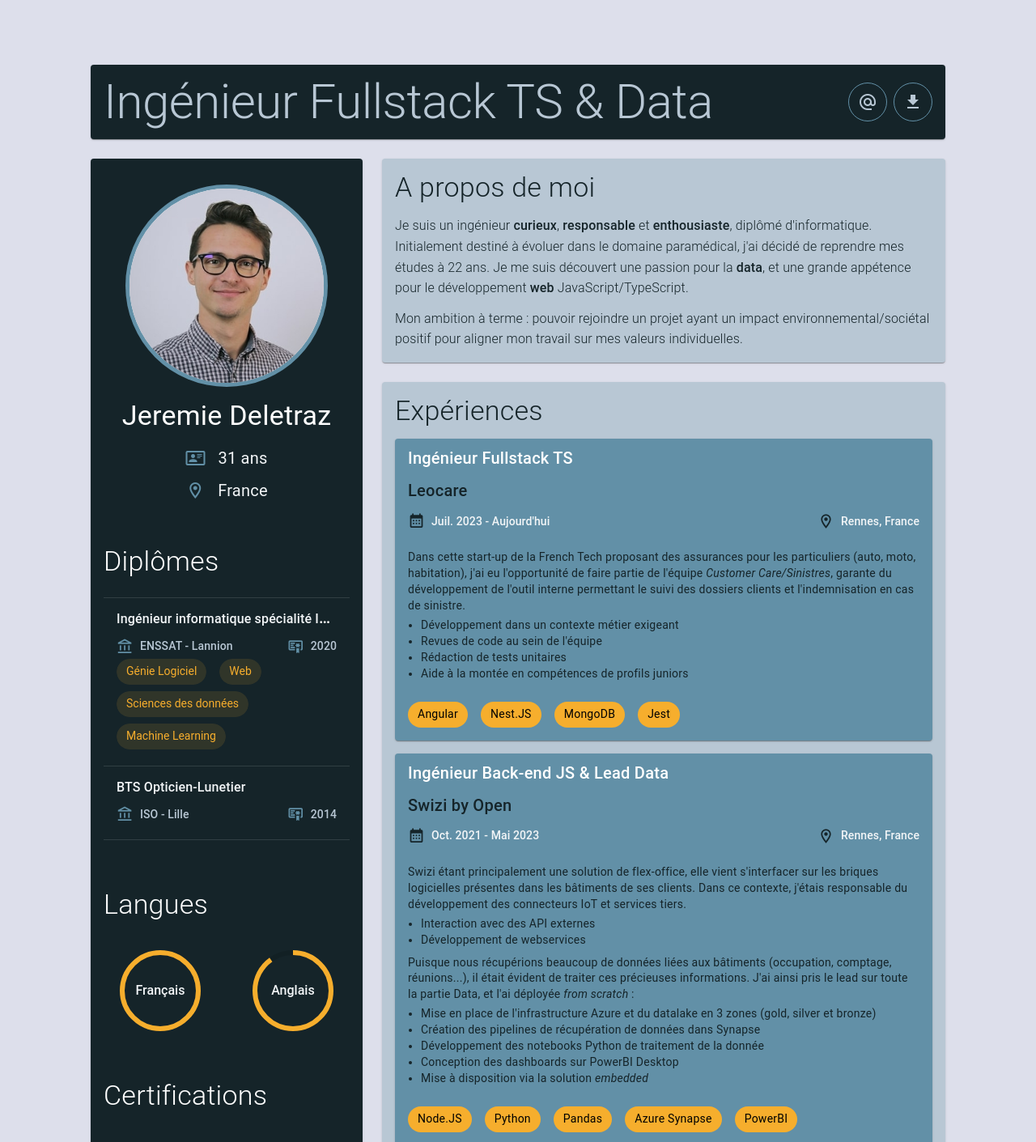
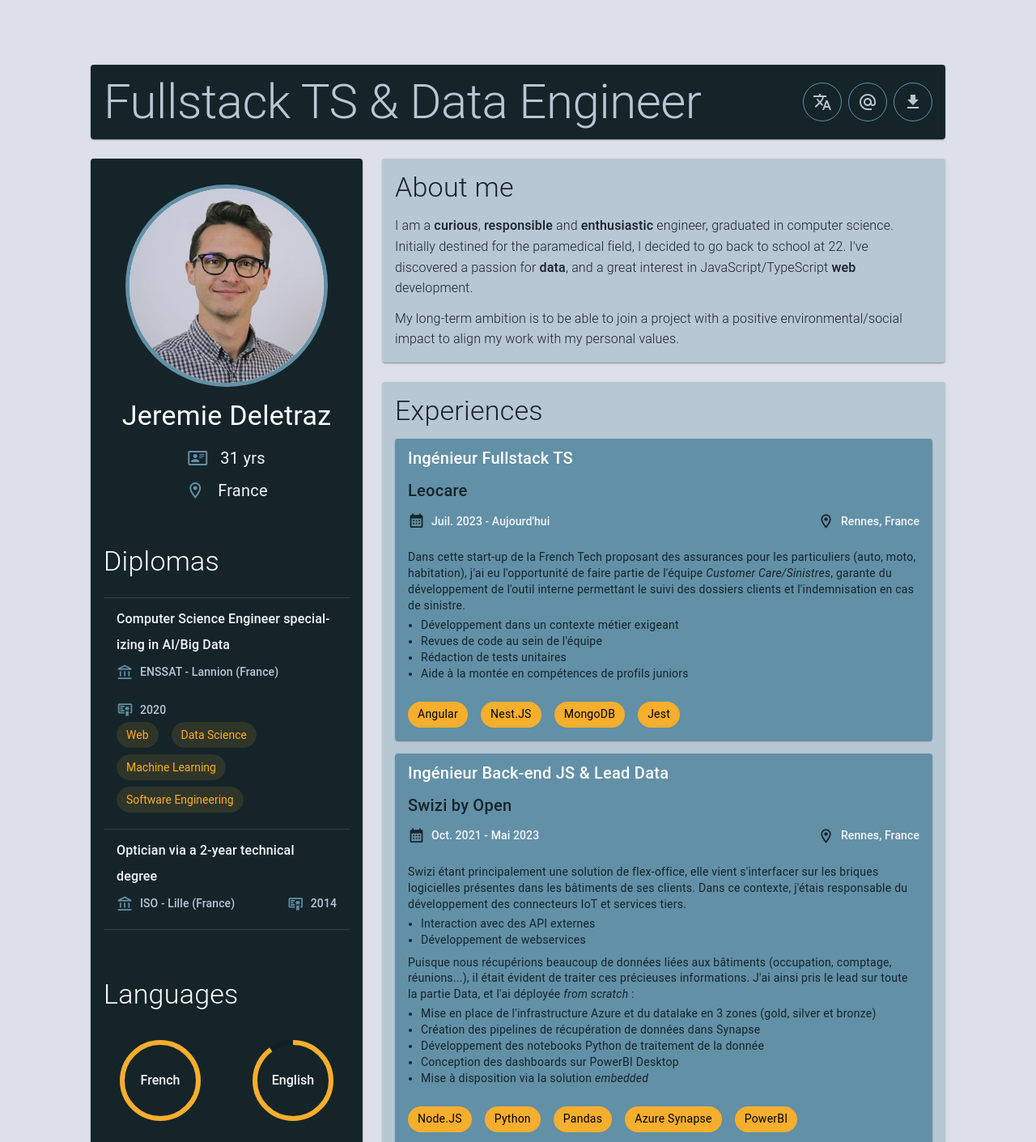
Before and after one commit to jrmdel/jrmdel.github.io, a Vue app: page / in a window 1280 px wide. Shown: the top 1411 px of the page at 81% size. Built offline with nearby package versions, Linux system fonts and the light colour scheme.

Commit message:
feat: adapt all secondary components

```diff
--- a/src/components/AboutMe.vue
+++ b/src/components/AboutMe.vue
@@ -1,24 +1,19 @@
 <template>
   <v-card class="mb-6" :color="cardColor">
     <v-card-title class="text-h4 font-weight-light" :class="computedTitleColor">
-      A propos de moi
+      {{ $t('about-me.title') }}
     </v-card-title>
     <v-card-text
       class="d-flex flex-column ga-3 text-subtitle-1 font-weight-light"
       style="line-height: 1.6"
     >
+      <i18n-t keypath="about-me.intro.label" tag="p" scope="global" :class="computedTextColor">
+        <template v-for="(accentuated, i) in accentuatedKeys" :key="i" v-slot:[accentuated]>
+          <span class="font-weight-medium">{{ $t(`about-me.intro.${accentuated}`) }}</span>
+        </template>
+      </i18n-t>
       <p :class="computedTextColor">
-        Je suis un ingénieur <span class="font-weight-medium">curieux</span>,
-        <span class="font-weight-medium">responsable</span> et
-        <span class="font-weight-medium">enthousiaste</span>, diplômé d'informatique. Initialement
-        destiné à évoluer dans le domaine paramédical, j'ai décidé de reprendre mes études à 22 ans.
-        Je me suis découvert une passion pour la <span class="font-weight-medium">data</span>, et
-        une grande appétence pour le développement
-        <span class="font-weight-medium">web</span> JavaScript/TypeScript.
-      </p>
-      <p :class="computedTextColor">
-        Mon ambition à terme : pouvoir rejoindre un projet ayant un impact environnemental/sociétal
-        positif pour aligner mon travail sur mes valeurs individuelles.
+        {{ $t('about-me.future') }}
       </p>
     </v-card-text>
   </v-card>
@@ -36,10 +31,11 @@ export default defineComponent({
     bodyTextColor: { type: String, default: '' },
   },
   setup(props) {
+    const accentuatedKeys = ['quality-1', 'quality-2', 'quality-3', 'interest-1', 'interest-2'];
     const computedTitleColor = useColor(props.titleColor);
     const computedTextColor = useColor(props.bodyTextColor);
 
-    return { computedTitleColor, computedTextColor };
+    return { accentuatedKeys, computedTitleColor, computedTextColor };
   },
 });
 </script>
--- a/src/components/Certificates.vue
+++ b/src/components/Certificates.vue
@@ -2,15 +2,20 @@
   <div class="mt-2">
     <v-container>
       <v-row class="my-2 text-h4 font-weight-light" :class="computedTitleColor">
-        <v-col> Certifications </v-col>
+        <v-col> {{ $t('certificates.title') }} </v-col>
       </v-row>
       <!--Visible except on xs and medium screens-->
-      <v-row v-for="(crt, i) in cert" :key="i" align="center" class="px-2 hidden-xs hidden-md">
+      <v-row
+        v-for="(certificate, i) in certificates"
+        :key="i"
+        align="center"
+        class="px-2 hidden-xs hidden-md"
+      >
         <v-col cols="auto">
           <v-row class="my-n1" no-gutters align="center">
             <v-icon class="mr-2" small :color="iconColor"> mdi-certificate-outline </v-icon>
             <span class="text-subtitle-2" :class="computedTextColor">
-              {{ crt.year }}
+              {{ certificate.year }}
             </span>
           </v-row>
         </v-col>
@@ -19,26 +24,28 @@
             class="font-weight-medium d-flex align-center"
             :class="computedCertificateTextColor"
           >
-            {{ crt.title }}
+            {{ certificate.title }}
           </span>
         </v-col>
-        <v-col v-if="crt.score" cols="auto">
+        <v-col v-if="certificate.score" cols="auto">
           <v-icon small color="warning" class="mr-2"> mdi-chart-box-outline </v-icon>
           <a
-            v-if="crt.link"
+            v-if="certificate.link"
             class="text-subtitle-2"
             :class="computedTextColor"
-            :href="crt.link"
+            :href="certificate.link"
             target="_blank"
           >
-            {{ crt.score }}
+            {{ certificate.score }}
           </a>
-          <span v-else class="text-subtitle-2" :class="computedTextColor">{{ crt.score }}</span>
+          <span v-else class="text-subtitle-2" :class="computedTextColor">{{
+            certificate.score
+          }}</span>
         </v-col>
       </v-row>
       <!--Only on extra-small and medium-->
       <v-row class="hidden-sm hidden-lg-and-up" no-gutters>
-        <v-col v-for="(crt, i) in cert" :key="i" cols="12" class="my-1">
+        <v-col v-for="(certificate, i) in certificates" :key="i" cols="12" class="my-1">
           <v-divider></v-divider>
           <v-card variant="text">
             <v-card-title>
@@ -46,7 +53,7 @@
                 class="text-subtitle-1 font-weight-medium"
                 :class="computedCertificateTextColor"
               >
-                {{ crt.title }}
+                {{ certificate.title }}
               </span>
             </v-card-title>
             <v-card-text>
@@ -55,23 +62,23 @@
                   <v-row class="my-n1" no-gutters align="center">
                     <v-icon class="mr-2" small :color="iconColor"> mdi-certificate-outline </v-icon>
                     <span class="text-subtitle-2" :class="computedTextColor">
-                      {{ crt.year }}
+                      {{ certificate.year }}
                     </span>
                   </v-row>
                 </v-col>
-                <v-col v-if="crt.score" cols="auto">
+                <v-col v-if="certificate.score" cols="auto">
                   <v-icon class="mr-2" small color="warning"> mdi-chart-box-outline </v-icon>
                   <a
-                    v-if="crt.link"
+                    v-if="certificate.link"
                     class="text-subtitle-2"
                     :class="computedTextColor"
-                    :href="crt.link"
+                    :href="certificate.link"
                     target="_blank"
                   >
-                    {{ crt.score }}
+                    {{ certificate.score }}
                   </a>
                   <span v-else class="text-subtitle-2" :class="computedTextColor">{{
-                    crt.score
+                    certificate.score
                   }}</span>
                 </v-col>
               </v-row>
@@ -89,6 +96,13 @@ import { defineComponent } from 'vue';
 
 import { useColor } from '@/composables/useColor';
 
+interface ICertificate {
+  title: string;
+  score: string;
+  year: string;
+  link?: string;
+}
+
 export default defineComponent({
   props: {
     titleColor: { type: String, default: '' },
@@ -101,14 +115,7 @@ export default defineComponent({
     const computedCertificateTextColor = useColor(props.certificateTextColor);
     const computedTextColor = useColor(props.textColor);
 
-    return {
-      computedTitleColor,
-      computedCertificateTextColor,
-      computedTextColor,
-    };
-  },
-  data: () => ({
-    cert: [
+    const certificates: ICertificate[] = [
       {
         title: 'Develop Your Cultural Intelligence',
         score: '87/100',
@@ -126,8 +133,15 @@ export default defineComponent({
         score: '960/990',
         year: '2018',
       },
-    ],
-  }),
+    ];
+
+    return {
+      computedTitleColor,
+      computedCertificateTextColor,
+      computedTextColor,
+      certificates,
+    };
+  },
 });
 </script>
 
--- a/src/components/Diplomas.vue
+++ b/src/components/Diplomas.vue
@@ -2,14 +2,18 @@
   <div class="mt-2">
     <v-container>
       <v-row class="my-2 text-h4 font-weight-light" :class="computedTitleColor">
-        <v-col>Diplômes</v-col>
+        <v-col>{{ $t('diplomas.title') }}</v-col>
       </v-row>
       <v-row align="center" justify="space-around" no-gutters>
         <v-col v-for="(d, i) in diplomas" :key="i" cols="12" class="my-1">
           <v-divider dark />
           <v-card variant="text">
             <v-card-title>
-              <span class="text-subtitle-1 font-weight-medium" :class="computedDiplomaTextColor">
+              <span
+                class="text-subtitle-1 font-weight-medium"
+                style="text-wrap-mode: wrap"
+                :class="computedDiplomaTextColor"
+              >
                 {{ d.title }}
               </span>
             </v-card-title>
@@ -47,9 +51,17 @@
 </template>
 
 <script lang="ts">
-import { defineComponent } from 'vue';
+import { computed, defineComponent } from 'vue';
+import { useI18n } from 'vue-i18n';
 
 import { useColor } from '@/composables/useColor';
+
+interface IDiploma {
+  title: string;
+  school: string;
+  year: string;
+  skills?: string[];
+}
 
 export default defineComponent({
   props: {
@@ -60,6 +72,26 @@ export default defineComponent({
     chipColor: { type: String, default: 'warning' },
   },
   setup(props) {
+    const { t } = useI18n();
+    const diplomas = computed<IDiploma[]>(() => [
+      {
+        title: t('diplomas.diploma-1.title'),
+        school: t('diplomas.diploma-1.school'),
+        year: t('diplomas.diploma-1.year'),
+        skills: [
+          t('diplomas.diploma-1.skills.web'),
+          t('diplomas.diploma-1.skills.data-science'),
+          t('diplomas.diploma-1.skills.machine-learning'),
+          t('diplomas.diploma-1.skills.software-engineering'),
+        ],
+      },
+      {
+        title: t('diplomas.diploma-2.title'),
+        school: t('diplomas.diploma-2.school'),
+        year: t('diplomas.diploma-2.year'),
+      },
+    ]);
+
     const computedTitleColor = useColor(props.titleColor);
     const computedDiplomaTextColor = useColor(props.diplomaTextColor);
     const computedTextColor = useColor(props.textColor);
@@ -68,22 +100,8 @@ export default defineComponent({
       computedTitleColor,
       computedDiplomaTextColor,
       computedTextColor,
+      diplomas,
     };
   },
-  data: () => ({
-    diplomas: [
-      {
-        title: 'Ingénieur informatique spécialité IA/Big Data',
-        school: 'ENSSAT - Lannion',
-        year: '2020',
-        skills: ['Génie Logiciel', 'Web', 'Sciences des données', 'Machine Learning'],
-      },
-      {
-        title: 'BTS Opticien-Lunetier',
-        school: 'ISO - Lille',
-        year: '2014',
-      },
-    ],
-  }),
 });
 </script>
--- a/src/components/Experiences.vue
+++ b/src/components/Experiences.vue
@@ -1,6 +1,8 @@
 <template>
   <v-card color="primaryLight">
-    <v-card-title class="text-h4 font-weight-light text-tertiary">Expériences</v-card-title>
+    <v-card-title class="text-h4 font-weight-light text-tertiary">{{
+      $t('experiences.title')
+    }}</v-card-title>
     <v-card-text>
       <div class="hidden-xs d-flex flex-column ga-4">
         <Leocare
--- a/src/components/FindMe.vue
+++ b/src/components/FindMe.vue
@@ -2,7 +2,7 @@
   <div>
     <v-container>
       <v-row class="my-2 text-h4 font-weight-light" :class="computedTitleColor">
-        <v-col>Retrouvez-moi</v-col>
+        <v-col>{{ $t('find-me.title') }}</v-col>
       </v-row>
       <!--Standard display except on medium screens-->
       <v-row align="center" justify="space-around" class="pa-4 hidden-md-and-up">
@@ -11,14 +11,14 @@
             <v-btn
               v-bind="props"
               variant="flat"
-              :color="site.back"
+              :color="site.backgroundColor"
               :href="site.link"
               :icon="site.icon"
               target="_blank"
               size="large"
             >
               <template v-slot:default>
-                <v-icon :color="site.logo" size="x-large"> </v-icon>
+                <v-icon :color="site.iconColor" size="x-large"> </v-icon>
               </template>
             </v-btn>
           </template>
@@ -36,14 +36,14 @@
                 <v-btn
                   v-bind="props"
                   variant="flat"
-                  :color="site.back"
+                  :color="site.backgroundColor"
                   :href="site.link"
                   :icon="site.icon"
                   target="_blank"
                   size="large"
                 >
                   <template v-slot:default>
-                    <v-icon :color="site.logo" size="x-large"> </v-icon>
+                    <v-icon :color="site.iconColor" size="x-large"> </v-icon>
                   </template>
                 </v-btn>
               </template>
@@ -59,9 +59,18 @@
 </template>
 
 <script lang="ts">
-import { defineComponent } from 'vue';
+import { computed, defineComponent } from 'vue';
+import { useI18n } from 'vue-i18n';
 
 import { useColor } from '@/composables/useColor';
+
+interface ISite {
+  text: string;
+  icon: string;
+  link: string;
+  iconColor: string;
+  backgroundColor: string;
+}
 
 export default defineComponent({
   props: {
@@ -69,45 +78,46 @@ export default defineComponent({
     textColor: { type: String, default: '' },
   },
   setup(props) {
+    const { t } = useI18n();
+    const sites = computed<ISite[]>(() => [
+      {
+        text: t('find-me.github'),
+        icon: 'mdi-github',
+        link: 'https://github.com/jrmdel',
+        iconColor: 'black',
+        backgroundColor: 'white',
+      },
+      {
+        text: t('find-me.stackoverflow'),
+        icon: 'mdi-stack-overflow',
+        link: 'https://stackoverflow.com/users/12194386',
+        iconColor: '#f48024',
+        backgroundColor: 'white',
+      },
+      {
+        text: t('find-me.linkedin'),
+        icon: 'mdi-linkedin',
+        link: 'https://www.linkedin.com/in/jeremie-deletraz/',
+        iconColor: '#006192',
+        backgroundColor: 'white',
+      },
+      {
+        text: t('find-me.strava'),
+        icon: 'custom:strava',
+        link: 'https://www.strava.com/athletes/2740041',
+        iconColor: '#FC4C02',
+        backgroundColor: 'white',
+      },
+    ]);
+
     const computedTitleColor = useColor(props.titleColor);
     const computedTextColor = useColor(props.textColor);
 
     return {
       computedTitleColor,
       computedTextColor,
+      sites,
     };
   },
-  data: () => ({
-    sites: [
-      {
-        text: 'Sur GitHub',
-        icon: 'mdi-github',
-        link: 'https://github.com/jrmdel',
-        logo: 'black',
-        back: 'white',
-      },
-      {
-        text: 'Sur StackOverflow',
-        icon: 'mdi-stack-overflow',
-        link: 'https://stackoverflow.com/users/12194386',
-        logo: '#f48024',
-        back: 'white',
-      },
-      {
-        text: 'Sur LinkedIn',
-        icon: 'mdi-linkedin',
-        link: 'https://www.linkedin.com/in/jeremie-deletraz/',
-        logo: '#006192',
-        back: 'white',
-      },
-      {
-        text: 'Sur Strava',
-        icon: 'custom:strava',
-        link: 'https://www.strava.com/athletes/2740041',
-        logo: '#FC4C02',
-        back: 'white',
-      },
-    ],
-  }),
 });
 </script>
--- a/src/components/Identity.vue
+++ b/src/components/Identity.vue
@@ -30,7 +30,7 @@
           <v-row align="center" justify="center" class="pt-4">
             <v-icon :color="iconColor"> mdi-card-account-details-outline </v-icon>
             <span :class="computedTextColor" class="font-weight-regular text-h6 pl-4">
-              {{ computeAge }} ans
+              {{ computeAge }} {{ $t('identity.years-old') }}
             </span>
           </v-row>
           <v-row align="center" justify="center" class="pt-2">
--- a/src/components/Languages.vue
+++ b/src/components/Languages.vue
@@ -2,19 +2,19 @@
   <div class="mt-2">
     <v-container>
       <v-row class="my-2 text-h4 font-weight-light" :class="computedTitleColor">
-        <v-col> Langues </v-col>
+        <v-col>{{ $t('languages.title') }}</v-col>
       </v-row>
       <v-row align="center" justify="space-around">
-        <v-col v-for="(l, i) in languages" :key="i" cols="auto">
+        <v-col v-for="(language, i) in languages" :key="i" cols="auto">
           <v-progress-circular
             :rotate="360"
             :size="100"
             :width="6"
-            :model-value="l.val"
+            :model-value="language.quality"
             :color="skillColor"
           >
             <span class="font-weight-medium" :class="computedTextColor">
-              {{ l.lang }}
+              {{ language.name }}
             </span>
           </v-progress-circular>
         </v-col>
@@ -25,8 +25,15 @@
 
 <script lang="ts">
 import { defineComponent } from 'vue';
+import { computed } from 'vue';
+import { useI18n } from 'vue-i18n';
 
 import { useColor } from '@/composables/useColor';
+
+interface ILanguage {
+  name: string;
+  quality: number;
+}
 
 export default defineComponent({
   props: {
@@ -35,19 +42,20 @@ export default defineComponent({
     textColor: { type: String, default: '' },
   },
   setup(props) {
+    const { t } = useI18n();
+    const languages = computed<ILanguage[]>(() => [
+      { name: t('languages.french'), quality: 100 },
+      { name: t('languages.english'), quality: 90 },
+    ]);
+
     const computedTitleColor = useColor(props.titleColor);
     const computedTextColor = useColor(props.textColor);
 
     return {
       computedTitleColor,
       computedTextColor,
+      languages,
     };
   },
-  data: () => ({
-    languages: [
-      { lang: 'Français', val: 100 },
-      { lang: 'Anglais', val: 90 },
-    ],
-  }),
 });
 </script>
--- a/src/components/MyTitle.vue
+++ b/src/components/MyTitle.vue
@@ -7,10 +7,20 @@
           :class="computedTextColor"
           style="text-wrap-mode: wrap"
         >
-          Ingénieur Fullstack TS & Data
+          {{ $t('title.label') }}
         </span>
 
-        <div class="pl-5">
+        <div class="d-flex ga-2 pl-5">
+          <v-btn
+            :color="buttonColor"
+            variant="outlined"
+            icon="mdi-translate"
+            @click="changeLanguage"
+          >
+            <template v-slot:default>
+              <v-icon :color="iconColor"></v-icon>
+            </template>
+          </v-btn>
           <v-btn
             v-show="hasValidEmail"
             :color="buttonColor"
@@ -23,7 +33,6 @@
             </template>
           </v-btn>
           <v-btn
-            class="ml-2"
             :color="buttonColor"
             :loading="isDownloading"
             variant="outlined"
@@ -42,6 +51,7 @@
 
 <script lang="ts">
 import { defineComponent } from 'vue';
+import { useI18n } from 'vue-i18n';
 
 import { useColor } from '@/composables/useColor';
 
@@ -58,8 +68,15 @@ export default defineComponent({
   },
   setup(props) {
     const computedTextColor = useColor(props.textColor);
+    const { locale } = useI18n({ useScope: 'global' });
 
-    return { computedTextColor };
+    const changeLanguage = (): void => {
+      const lang = locale.value === 'fr' ? 'en' : 'fr';
+      console.log('Changing language to:', lang);
+      locale.value = lang;
+    };
+
+    return { changeLanguage, computedTextColor };
   },
   data: () => ({
     isDownloading: false,
--- a/src/components/Skills.vue
+++ b/src/components/Skills.vue
@@ -2,7 +2,7 @@
   <div>
     <v-container>
       <v-row class="my-2 text-h4 font-weight-light" :class="computedTitleColor">
-        <v-col>Compétences</v-col>
+        <v-col>{{ $t('skills.title') }}</v-col>
       </v-row>
       <v-row v-for="(skill, i) in skills" :key="i" align="center" class="px-4 my-n2">
         <v-col cols="auto">
```
